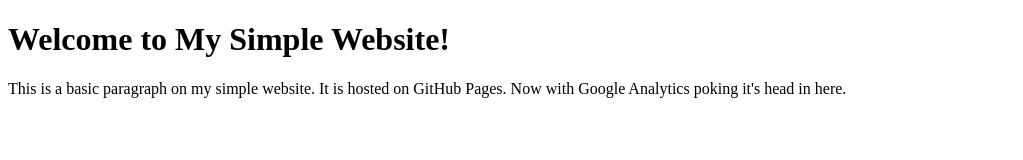
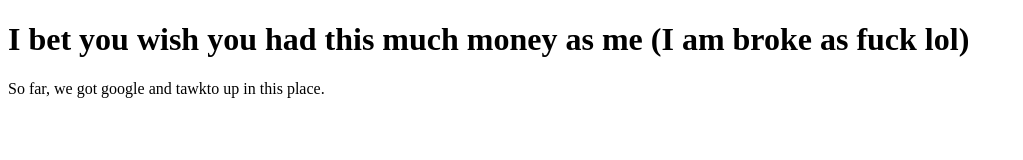
Before and after one commit to hunterwcollins/hunterwcollins.github.io, a plain HTML site: page index.html in a window 1280 px wide. Shown: the whole page, without its empty margins (0-1023 px from the left). Drawn offline with Linux system fonts and the light colour scheme.

Commit message:
Update index.html

```diff
--- a/index.html
+++ b/index.html
@@ -1,7 +1,7 @@
 <!DOCTYPE html>
 <html>
     <head>
-        <title>My Simple Website</title>
+        <title>The Epic Website of Da Cakkins irl oof big money</title>
         <!-- Google tag (gtag.js) -->
         <script async src="https://www.googletagmanager.com/gtag/js?id=G-9CZ5SDT2KB"></script>
         <script>
@@ -14,8 +14,8 @@
         <!-- End Google Tag -->
     </head>
     <body>
-        <h1>Welcome to My Simple Website!</h1>
-        <p>This is a basic paragraph on my simple website. It is hosted on GitHub Pages. Now with Google Analytics poking it's head in here.</p>
+        <h1>I bet you wish you had this much money as me (I am broke as fuck lol)</h1>
+        <p>So far, we got google and tawkto up in this place.</p>
         <!--Start of Tawk.to Script-->
 <script type="text/javascript">
 var Tawk_API=Tawk_API||{}, Tawk_LoadStart=new Date();
```
